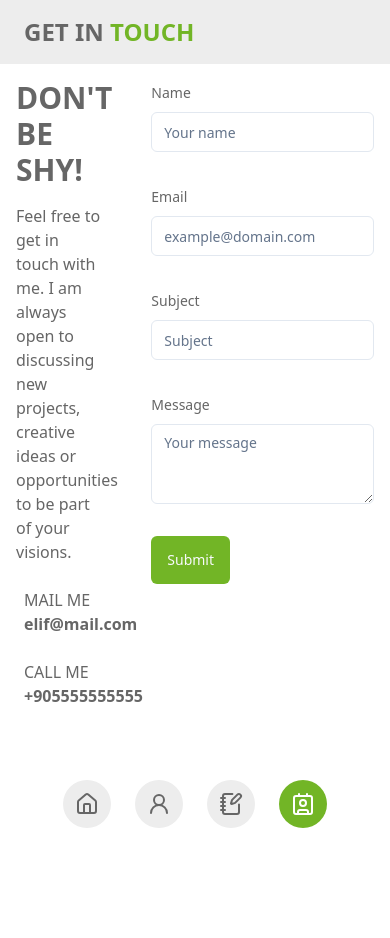
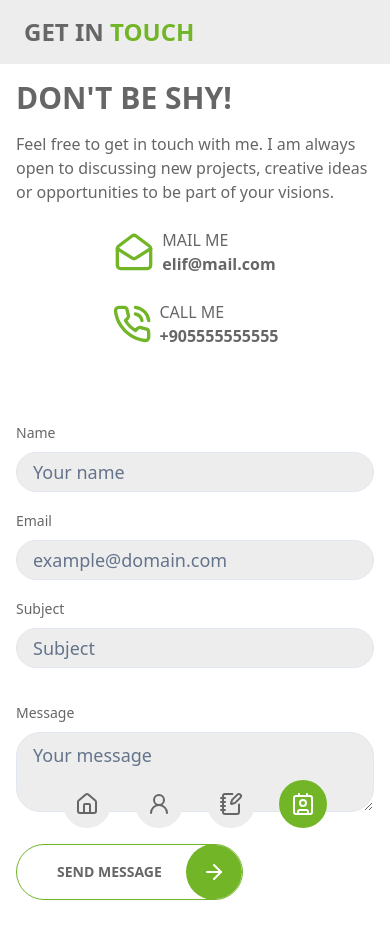
Before and after one commit to Ozavsar/ehilal, a Next.js app: page /contact in a window 390 px wide. Shown: the top 938 px of the page. Before the commit the page ends 844 px from the top, so only its background shows below. Built offline with nearby package versions, Linux system fonts and the light colour scheme.

Commit message:
refactor: Improve contact page design and add external links for email and phone

```diff
--- a/src/components/CustomButton.tsx
+++ b/src/components/CustomButton.tsx
@@ -18,7 +18,7 @@ export default function CustomButton({
 }: CustomButtonProps) {
   return (
     <Button
-      className={`group relative flex h-14 w-fit items-center gap-6 overflow-hidden rounded-full border border-primary bg-transparent px-10 pr-0 font-bold uppercase text-foreground hover:text-white ${className}`}
+      className={`group relative active:bg-background flex h-14 w-fit items-center gap-6 overflow-hidden rounded-full border border-primary bg-transparent px-10 pr-0 font-bold uppercase text-foreground hover:text-white ${className}`}
       onClick={onClick}
       {...props}
     >
--- a/src/containers/contact/index.tsx
+++ b/src/containers/contact/index.tsx
@@ -13,7 +13,7 @@ export default function ContactContainer() {
         coloredText="touch"
       />
       <div className="grid grid-flow-row-dense grid-cols-3 gap-12">
-        <div className="">
+        <div className="max-md:col-span-3">
           <h1 className="pb-4 text-3xl font-bold uppercase">
             Don&apos;t Be Shy!
           </h1>
@@ -22,8 +22,9 @@ export default function ContactContainer() {
             new projects, creative ideas or opportunities to be part of your
             visions.
           </p>
-          <div className="flex items-center gap-2 pt-6">
-            <MailOpenIcon size={40} className="text-primary" />
+          <div className="flex flex-col gap-6 py-6 max-md:items-center">
+            <div className="flex items-center gap-2">
+              <MailOpenIcon className="size-10 text-primary" />
               <div className="flex flex-col">
                 <h3 className="uppercase text-opacity-30">mail me</h3>
                 <Link
@@ -35,8 +36,8 @@ export default function ContactContainer() {
                 </Link>
               </div>
             </div>
-          <div className="flex items-center gap-2 pt-6">
-            <PhoneCall size={40} className="text-primary" />
+            <div className="flex items-center gap-2">
+              <PhoneCall className="size-10 text-primary" />
               <div className="flex flex-col">
                 <h3 className="uppercase text-opacity-30">call me</h3>
                 <Link
@@ -49,14 +50,8 @@ export default function ContactContainer() {
               </div>
             </div>
           </div>
-        {/* <div className="col-span-2">
-          <input
-            type="text"
-            placeholder="YOUR NAME"
-            className="rounded-full bg-muted px-6 py-3 outline-1 outline-primary focus-visible:outline"
-          />
-        </div> */}
-        <FormSection className="col-span-2 sm:max-lg:pr-12" />
+        </div>
+        <FormSection className="col-span-3 sm:max-lg:pr-12 md:col-span-2" />
       </div>
     </main>
   );
--- a/src/containers/contact/sections/FormSection.tsx
+++ b/src/containers/contact/sections/FormSection.tsx
@@ -1,21 +1,18 @@
 "use client";
-
 import { z, ZodErrorMap } from "zod";
 import { zodResolver } from "@hookform/resolvers/zod";
 import { useForm } from "react-hook-form";
-
-import { Button } from "@/components/ui/button";
+import CustomButton from "@/components/CustomButton";
+import { Textarea } from "@/components/ui/textarea";
+import { Input } from "@/components/ui/input";
 import {
   Form,
   FormControl,
-  FormDescription,
   FormField,
   FormItem,
   FormLabel,
   FormMessage,
 } from "@/components/ui/form";
-import { Input } from "@/components/ui/input";
-import { Textarea } from "@/components/ui/textarea";
 
 const customErrorMap: ZodErrorMap = (issue, ctx) => {
   if (issue.code === "invalid_type" && issue.received === "undefined") {
@@ -36,7 +33,7 @@ const formSchema = z.object({
   email: z.string().email("Please enter a valid email address."),
   subject: z
     .string()
-    .nonempty("Subject is required. Please provide the subject."),
+    .min(5, "Subject is required. Please provide the subject."),
   message: z
     .string()
     .min(5, "Your message should contain at least 5 characters."),
@@ -76,7 +73,8 @@ export default function FormSection({
     <section className={`${className}`}>
       <Form {...form}>
         <form onSubmit={form.handleSubmit(onSubmit)} className="space-y-8">
-          {formFields.map((field) => (
+          <div className="grid grid-cols-1 gap-4 lg:grid-cols-3">
+            {formFields.slice(0, 3).map((field) => (
               <FormField
                 key={field.name}
                 control={form.control}
@@ -85,14 +83,11 @@ export default function FormSection({
                   <FormItem>
                     <FormLabel>{field.label}</FormLabel>
                     <FormControl>
-                    {field.type === "input" ? (
-                      <Input placeholder={field.placeholder} {...formField} />
-                    ) : (
-                      <Textarea
+                      <Input
                         placeholder={field.placeholder}
                         {...formField}
+                        className="rounded-3xl bg-muted px-4 py-2 text-lg focus-visible:ring-1 focus-visible:ring-primary"
                       />
-                    )}
                     </FormControl>
                     <FormMessage>
                       {form.formState.errors[field.name]?.message?.toString()}
@@ -101,8 +96,33 @@ export default function FormSection({
                 )}
               />
             ))}
+          </div>
 
-          <Button type="submit">Submit</Button>
+          <div>
+            {formFields.slice(3).map((field) => (
+              <FormField
+                key={field.name}
+                control={form.control}
+                name={field.name as keyof typeof formSchema._type}
+                render={({ field: formField }) => (
+                  <FormItem>
+                    <FormLabel>{field.label}</FormLabel>
+                    <FormControl>
+                      <Textarea
+                        placeholder={field.placeholder}
+                        {...formField}
+                        className="rounded-3xl bg-muted px-4 py-2 text-lg focus-visible:ring-1 focus-visible:ring-primary"
+                      />
+                    </FormControl>
+                    <FormMessage>
+                      {form.formState.errors[field.name]?.message?.toString()}
+                    </FormMessage>
+                  </FormItem>
+                )}
+              />
+            ))}
+          </div>
+          <CustomButton type="submit" text="send message" />
         </form>
       </Form>
     </section>
```
Lines whose indentation alone changed are shown as unchanged.
